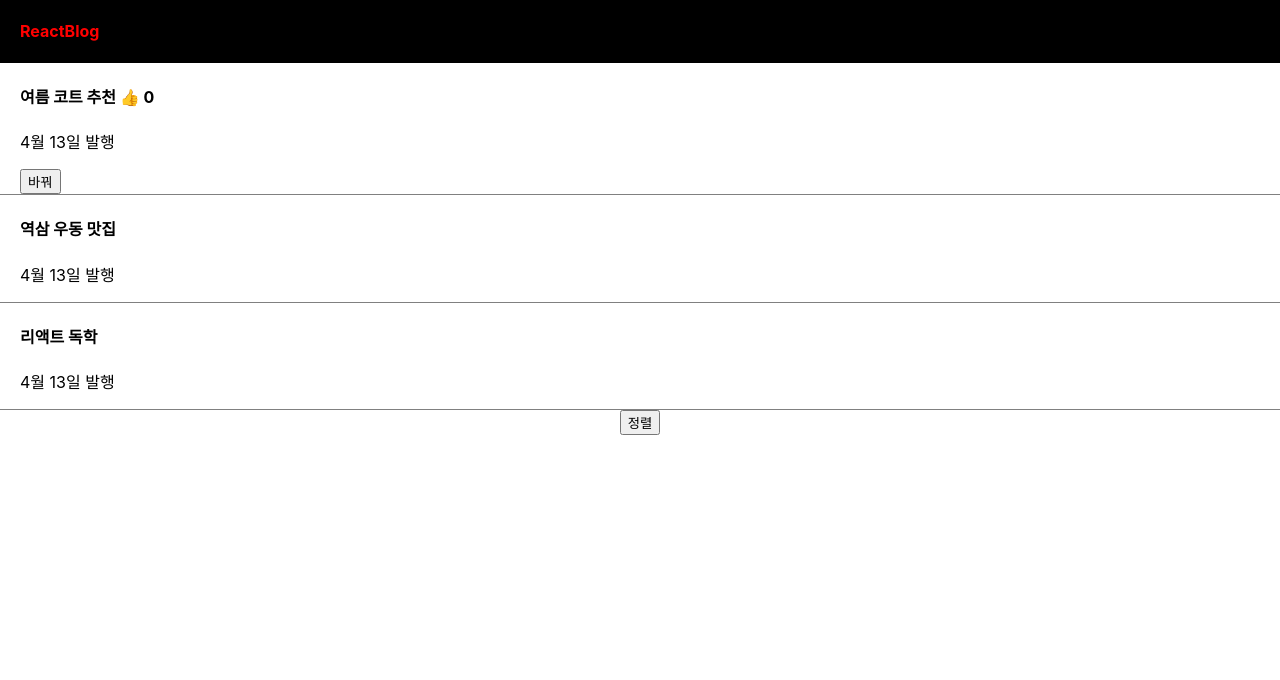
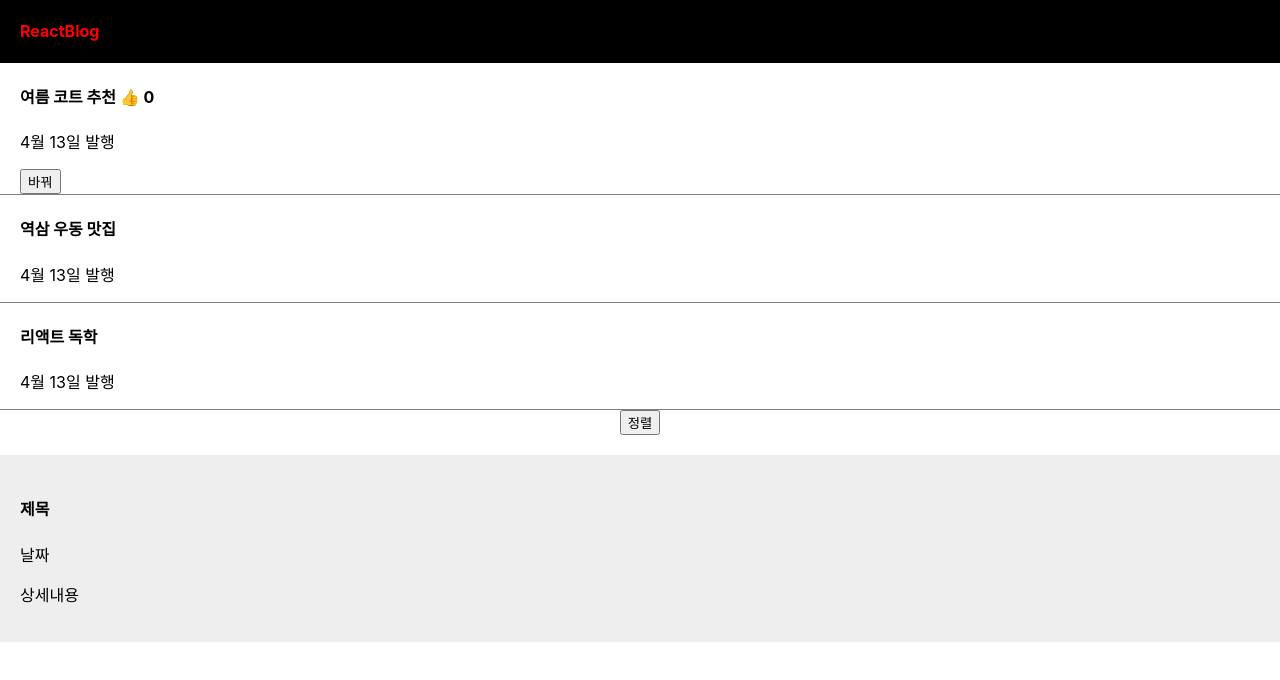
Before and after one commit to yoonyj1/08_react-workspace, a React (Create React App) app in the folder 리액트/blog/: page / in a window 1280 px wide. Shown: the top 680 px of the page. Built offline with nearby package versions, Linux system fonts and the light colour scheme.

Commit message:
202304140949

```diff
--- a/리액트/blog/src/App.css
+++ b/리액트/blog/src/App.css
@@ -23,6 +23,13 @@ div{
 .App-logo {
   height: 40vmin;
   pointer-events: none;
+}
+
+.modal{
+  margin-top: 20px;
+  padding: 20px;
+  background: #eee;
+  text-align: left;
 }
 
 @media (prefers-reduced-motion: no-preference) {
--- a/리액트/blog/src/App.js
+++ b/리액트/blog/src/App.js
@@ -99,8 +99,34 @@ function App() {
         b(copy2);
 
       }}>정렬</button>
+
+      {/* <Modal></Modal> */}
+      <Modal/>
+
     </div>
   );
 }
 
+/*
+* 컴포넌트(축약한 HTML 덩어리) 만드는 법
+  1. function 만들고
+  2. return() 안에 html 담기
+  3. <함수명></함수명>쓰기
+
+  * 컴포넌트 만들 때 주의사항
+  1. component 작명할 땐 영어 대문자로 시작하게 작명
+  2. return(<div></div>) 안에 html 태그들이 평행하게 여러개 들어가면 x
+  3. function App(){} 내부에 만들면 안된다.
+*/
+
+function Modal(){
+  return(
+    <div className="modal">
+        <h4>제목</h4>
+        <p>날짜</p>
+        <p>상세내용</p>
+    </div>
+  )
+}
+
 export default App;
```
